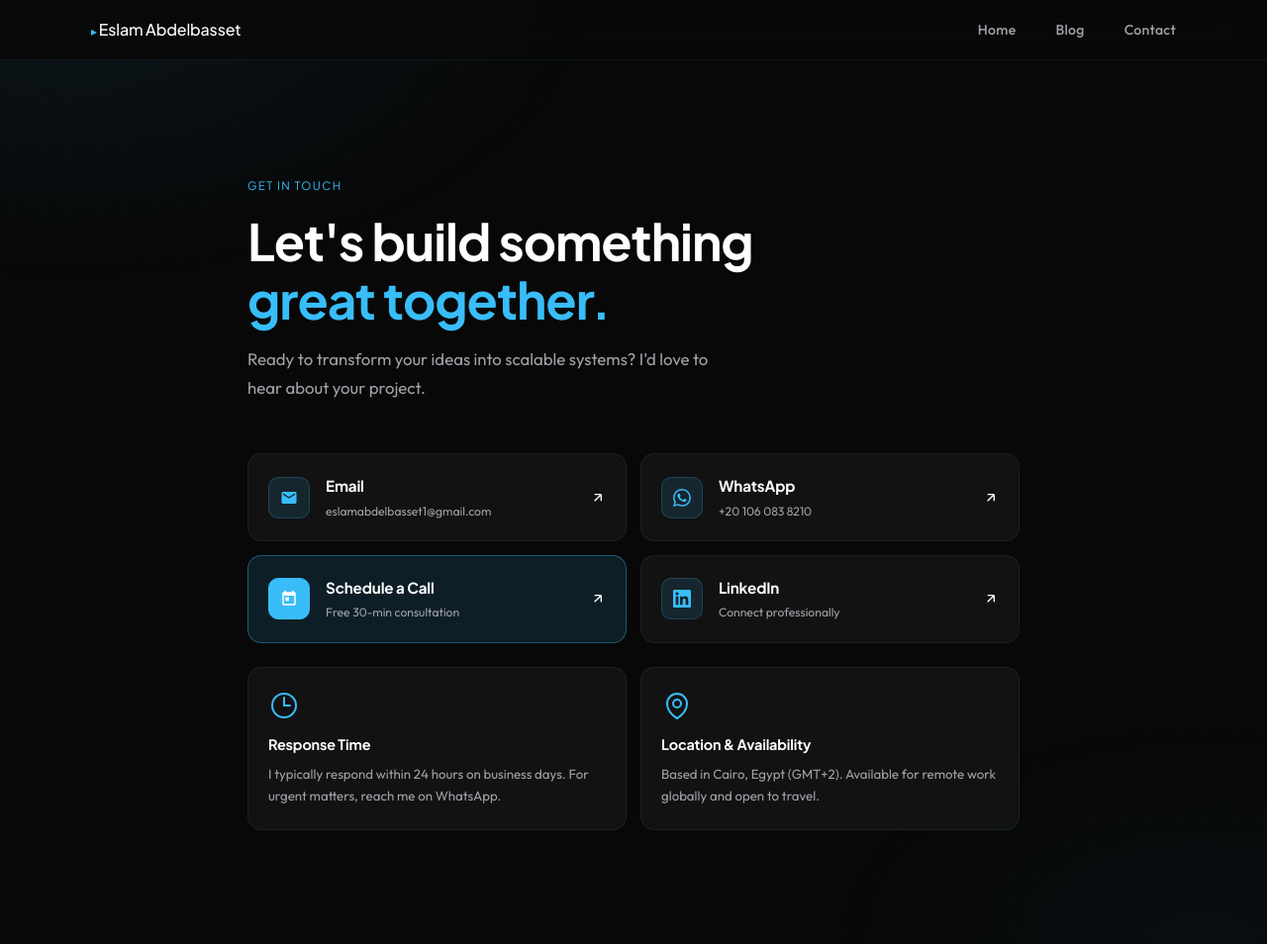
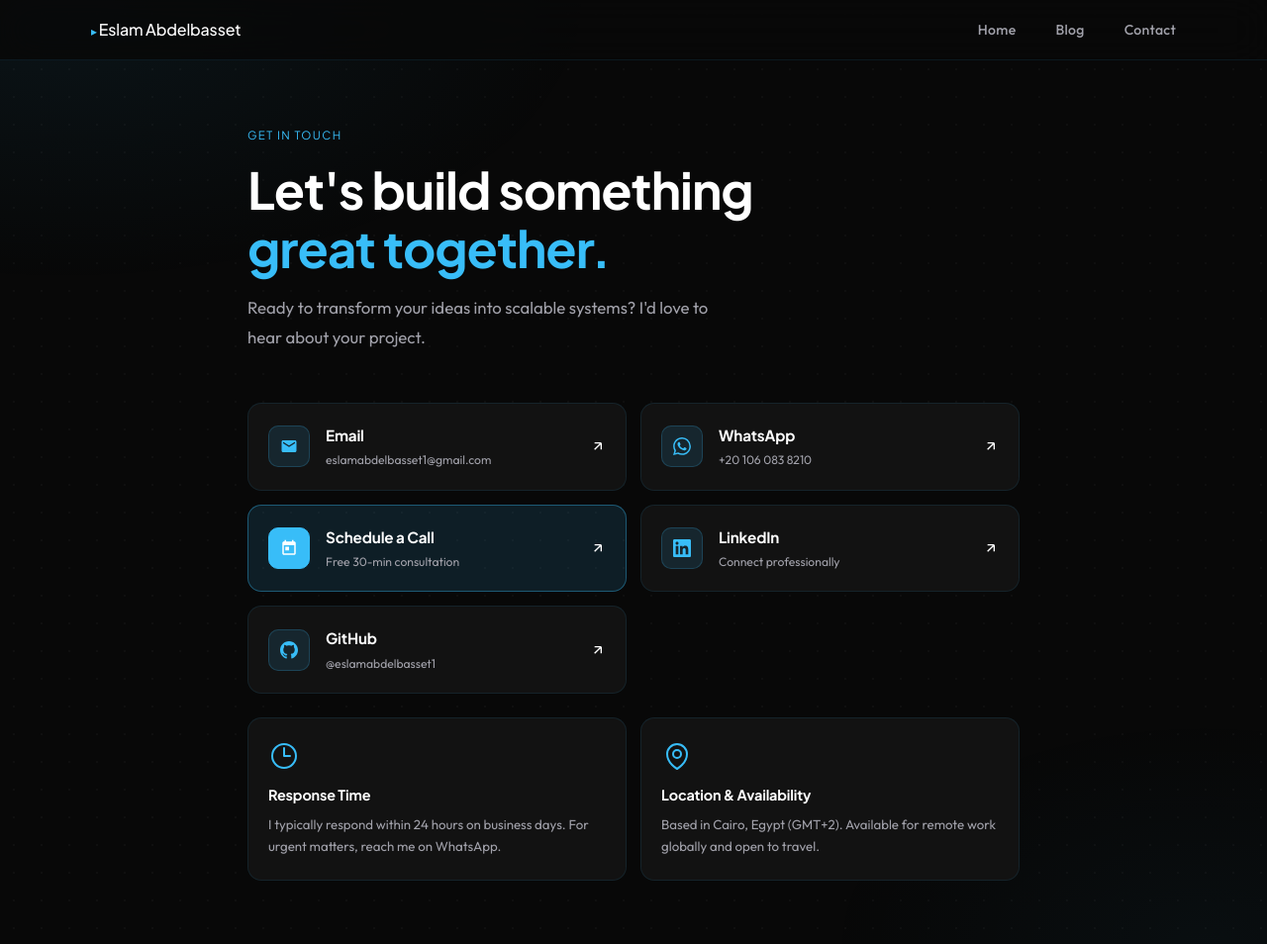
Before and after one commit to eslamabdelbasset1/my-portfolio-ruby, a Jekyll site: the page built from contact.html, in a window 1280 px wide and 954 px high. Shown: the whole window at 99% size. Built offline with Jekyll 4.4.1, drawn with Linux system fonts in a browser that asks for light colours; nearby versions of some CDN libraries.

Commit message:
Enhance Contact & Hero: Add GitHub links across the portfolio

```diff
--- a/contact.html
+++ b/contact.html
@@ -57,6 +57,17 @@
         <div class="method-content">
           <h3>LinkedIn</h3>
           <p>Connect professionally</p>
+        </div>
+        <svg class="method-arrow" viewBox="0 0 24 24" fill="none" stroke="currentColor" stroke-width="2"><path d="M7 17L17 7M17 7H7M17 7v10"/></svg>
+      </a>
+
+      <a href="https://github.com/eslamabdelbasset1" target="_blank" class="contact-method">
+        <div class="method-icon">
+          <svg viewBox="0 0 24 24" fill="currentColor"><path d="M12 0c-6.626 0-12 5.373-12 12 0 5.302 3.438 9.8 8.207 11.387.599.111.793-.261.793-.577v-2.234c-3.338.726-4.033-1.416-4.033-1.416-.546-1.387-1.333-1.756-1.333-1.756-1.089-.745.083-.729.083-.729 1.205.084 1.839 1.237 1.839 1.237 1.07 1.834 2.807 1.304 3.492.997.107-.775.418-1.305.762-1.604-2.665-.305-5.467-1.334-5.467-5.931 0-1.311.469-2.381 1.236-3.221-.124-.303-.535-1.524.117-3.176 0 0 1.008-.322 3.301 1.23.957-.266 1.983-.399 3.003-.404 1.02.005 2.047.138 3.006.404 2.291-1.552 3.297-1.23 3.297-1.23.653 1.653.242 2.874.118 3.176.77.84 1.235 1.911 1.235 3.221 0 4.609-2.807 5.624-5.479 5.921.43.372.823 1.102.823 2.222v3.293c0 .319.192.694.801.576 4.765-1.589 8.199-6.086 8.199-11.386 0-6.627-5.373-12-12-12z" /></svg>
+        </div>
+        <div class="method-content">
+          <h3>GitHub</h3>
+          <p>@eslamabdelbasset1</p>
         </div>
         <svg class="method-arrow" viewBox="0 0 24 24" fill="none" stroke="currentColor" stroke-width="2"><path d="M7 17L17 7M17 7H7M17 7v10"/></svg>
       </a>
--- a/index.html
+++ b/index.html
@@ -78,6 +78,12 @@
               d="M20.447 20.452h-3.554v-5.569c0-1.328-.027-3.037-1.852-3.037-1.853 0-2.136 1.445-2.136 2.939v5.667H9.351V9h3.414v1.561h.046c.477-.9 1.637-1.85 3.37-1.85 3.601 0 4.267 2.37 4.267 5.455v6.286zM5.337 7.433c-1.144 0-2.063-.926-2.063-2.065 0-1.138.92-2.063 2.063-2.063 1.14 0 2.064.925 2.064 2.063 0 1.139-.925 2.065-2.064 2.065zm1.782 13.019H3.555V9h3.564v11.452zM22.225 0H1.771C.792 0 0 .774 0 1.729v20.542C0 23.227.792 24 1.771 24h20.451C23.2 24 24 23.227 24 22.271V1.729C24 .774 23.2 0 22.222 0h.003z" />
           </svg>
           LinkedIn
+        </a>
+        <a href="https://github.com/eslamabdelbasset1" target="_blank" class="contact-chip">
+          <svg viewBox="0 0 24 24" fill="currentColor">
+            <path d="M12 0c-6.626 0-12 5.373-12 12 0 5.302 3.438 9.8 8.207 11.387.599.111.793-.261.793-.577v-2.234c-3.338.726-4.033-1.416-4.033-1.416-.546-1.387-1.333-1.756-1.333-1.756-1.089-.745.083-.729.083-.729 1.205.084 1.839 1.237 1.839 1.237 1.07 1.834 2.807 1.304 3.492.997.107-.775.418-1.305.762-1.604-2.665-.305-5.467-1.334-5.467-5.931 0-1.311.469-2.381 1.236-3.221-.124-.303-.535-1.524.117-3.176 0 0 1.008-.322 3.301 1.23.957-.266 1.983-.399 3.003-.404 1.02.005 2.047.138 3.006.404 2.291-1.552 3.297-1.23 3.297-1.23.653 1.653.242 2.874.118 3.176.77.84 1.235 1.911 1.235 3.221 0 4.609-2.807 5.624-5.479 5.921.43.372.823 1.102.823 2.222v3.293c0 .319.192.694.801.576 4.765-1.589 8.199-6.086 8.199-11.386 0-6.627-5.373-12-12-12z" />
+          </svg>
+          GitHub
         </a>
         <a href="https://wa.me/201060838210" target="_blank" class="contact-chip">
           <svg viewBox="0 0 24 24" fill="currentColor">
```
